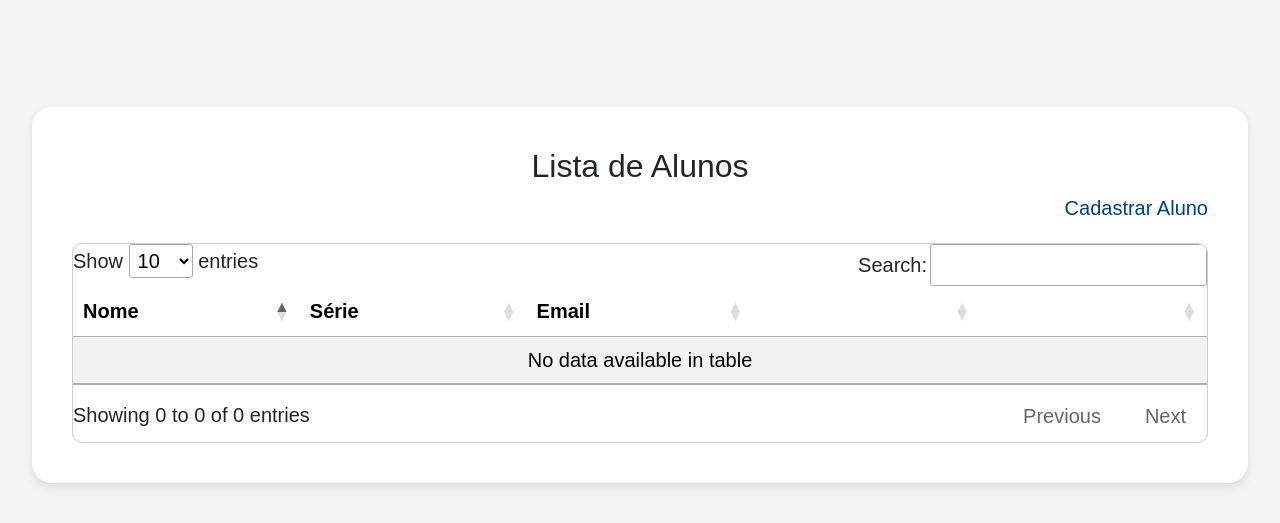
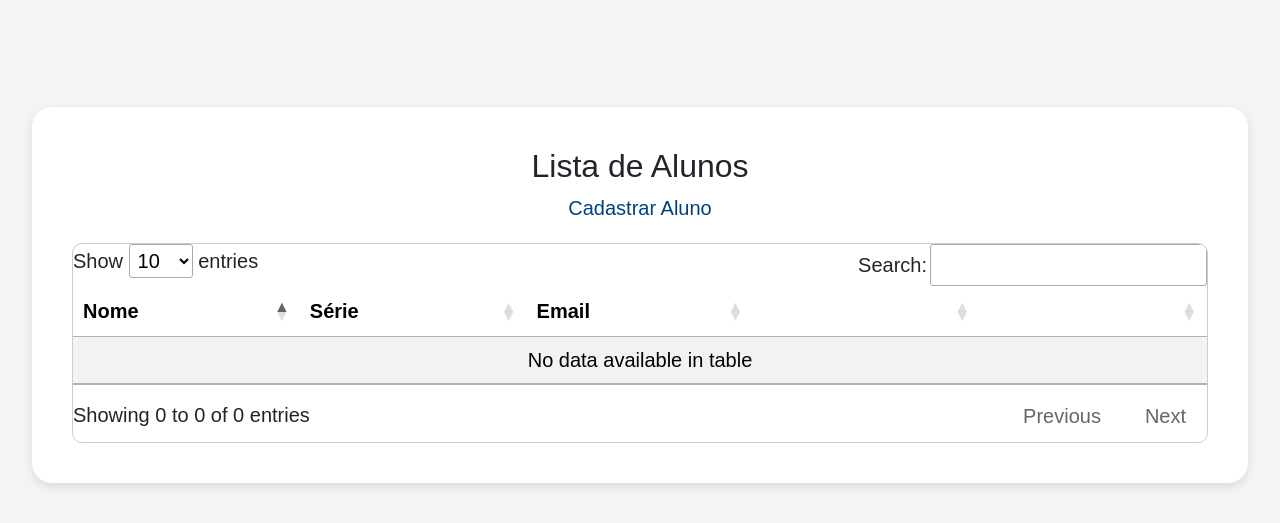
Before and after one commit to mateusmarcelino23/tcc, a PHP site: page /frontend/ver_alunos.html in a window 1280 px wide. Shown: the part 137-660 px from the top of the page. Run offline with PHP 8.4, Linux system fonts and the light colour scheme; some libraries are stand-ins or nearby versions.

Commit message:
detalhes legais 2.0

```diff
--- a/estilos/ver.css
+++ b/estilos/ver.css
@@ -162,7 +162,7 @@ td .delete-link:hover {
 }
 
 
-/* Link Para Registrar Empréstimo */
+/* Link Para Cadastros */
 .link-registrar {
     color: #004080;
     font-size: 20px;
--- a/frontend/ver_alunos.html
+++ b/frontend/ver_alunos.html
@@ -44,7 +44,7 @@
     <div class="container mt-5">
         <h2 class="text-center">Lista de Alunos</h2>
 
-        <div class="text-end mb-2">
+        <div class="text-center mb-2">
             <a href="cadastrar_aluno.html" class="link-registrar">Cadastrar Aluno</a>
         </div>
 
--- a/frontend/ver_emprestimos.html
+++ b/frontend/ver_emprestimos.html
@@ -40,7 +40,7 @@
     <div class="container mt-5">
         <h2 class="text-center">Lista de Emprestimos</h2>
 
-        <div class="text-end mb-2">
+        <div class="text-center mb-2">
             <a href="registrar_emprestimo.html" class="link-registrar">Registrar Emprestimo</a>
         </div>
 
--- a/frontend/ver_professores.html
+++ b/frontend/ver_professores.html
@@ -42,7 +42,7 @@
     <div class="container mt-5">
         <h2 class="text-center">Lista de Professores</h2>
 
-        <div class="text-end mb-2">
+        <div class="text-center mb-2">
             <a href="cadastrar_professor.html" class="link-registrar">Cadastrar Professor</a>
         </div>
 
```
